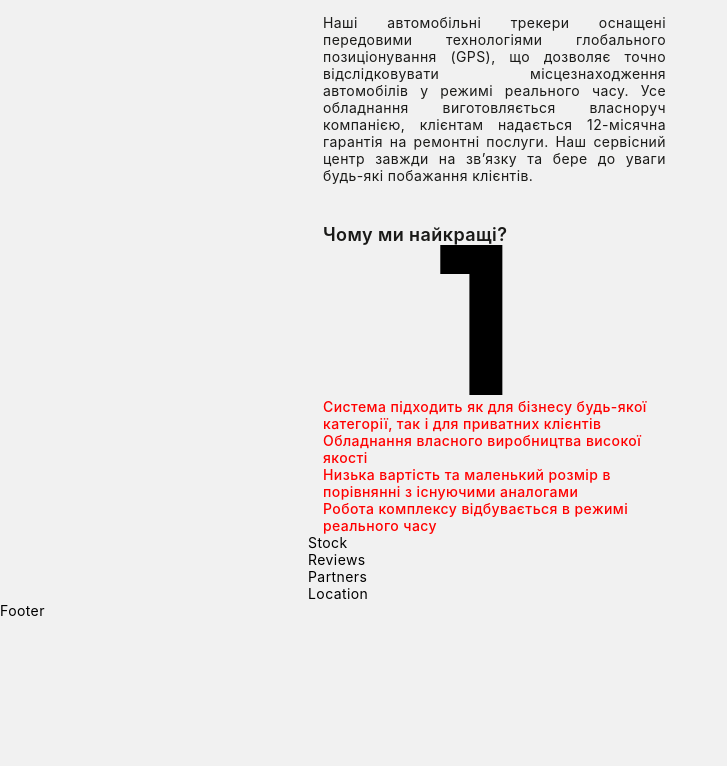
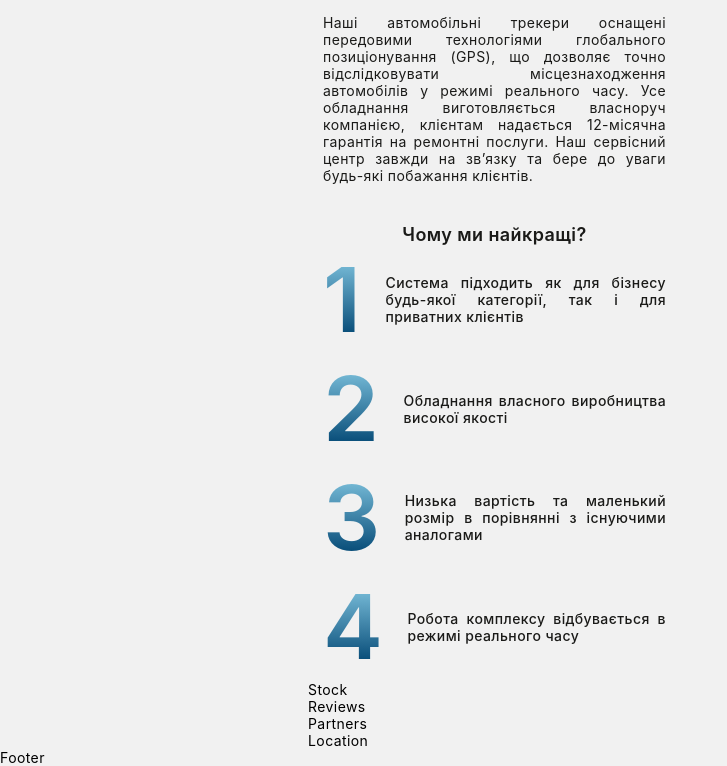
Before and after one commit to VlShost/uTrack, a React (Vite) app: page / in a window 1280 px wide. Shown: the part 879-1645 px from the top of the page, without its empty margins (0-727 px from the left). Before the commit the page ends 1498 px from the top, so only its background shows below. Built offline with nearby package versions, Linux system fonts and the light colour scheme.

Commit message:
fix styles

```diff
--- a/src/components/Benefits/Benefits.jsx
+++ b/src/components/Benefits/Benefits.jsx
@@ -1,5 +1,5 @@
 import css from './Benefits.module.css';
-import sprite from '../../assets/images/sprite.svg';
+// import sprite from '../../assets/images/sprite.svg';
 
 const Benefits = () => {
   return (
@@ -8,27 +8,23 @@ const Benefits = () => {
         <h2 className={css.title}>Чому ми найкращі?</h2>
         <ul className={css.list}>
           <li className={css.listItem}>
-            <svg
-              className={css.itemIcon}
-              fill="url(#my-cool-gradient) #447799;"
-              aria-hidden="true"
-              focusable="false"
-            >
-              <use href={sprite + '#icon-1'}></use>
-            </svg>
+            <span className={css.itemNum}>1</span>
             <p className={css.text}>
               Система підходить як для бізнесу будь-якої категорії, так і для приватних клієнтів
             </p>
           </li>
           <li className={css.listItem}>
+            <span className={css.itemNum}>2</span>
             <p className={css.text}>Обладнання власного виробництва високої якості</p>
           </li>
           <li className={css.listItem}>
+            <span className={css.itemNum}>3</span>
             <p className={css.text}>
               Низька вартість та маленький розмір в порівнянні з існуючими аналогами
             </p>
           </li>
           <li className={css.listItem}>
+            <span className={css.itemNum}>4</span>
             <p className={css.text}>Робота комплексу відбувається в режимі реального часу</p>
           </li>
         </ul>
--- a/src/components/Benefits/Benefits.module.css
+++ b/src/components/Benefits/Benefits.module.css
@@ -15,29 +15,40 @@
 .title {
   color: var(--color-txt-black);
 
+  text-align: center;
   font-size: 18px;
   font-weight: 600;
 }
 
 .list {
+  display: flex;
+  flex-direction: column;
 }
 
-/* linear-gradient(180deg, #72B6D3 19%, #004572 86%) */
 .listItem {
-  background: red;
+  display: flex;
+  flex-direction: row;
+  gap: 24px;
+}
+
+.itemNum {
+  background: var(--gradient-benefits);
   background-clip: text;
   -webkit-background-clip: text;
   -webkit-text-fill-color: transparent;
-}
 
-.itemIcon {
-  fill: currentColor;
-  stroke: currentColor;
+  font-size: 90px;
+  font-weight: 600;
 }
 
 .text {
+  display: flex;
+  justify-content: center;
+  align-items: center;
+
   color: var(--color-txt-black);
 
+  text-align: justify;
   font-size: 14px;
   font-weight: 500;
 }
--- a/src/styles/vars.css
+++ b/src/styles/vars.css
@@ -15,6 +15,7 @@
   --color-clicked: #05283f;
   --color-disabled: #7d7d7d;
 
+  --gradient-benefits: linear-gradient(180deg, #72b6d3 19%, #004572 86%);
   --gradient-header: linear-gradient(
     180deg,
     #080808 0%,
```
